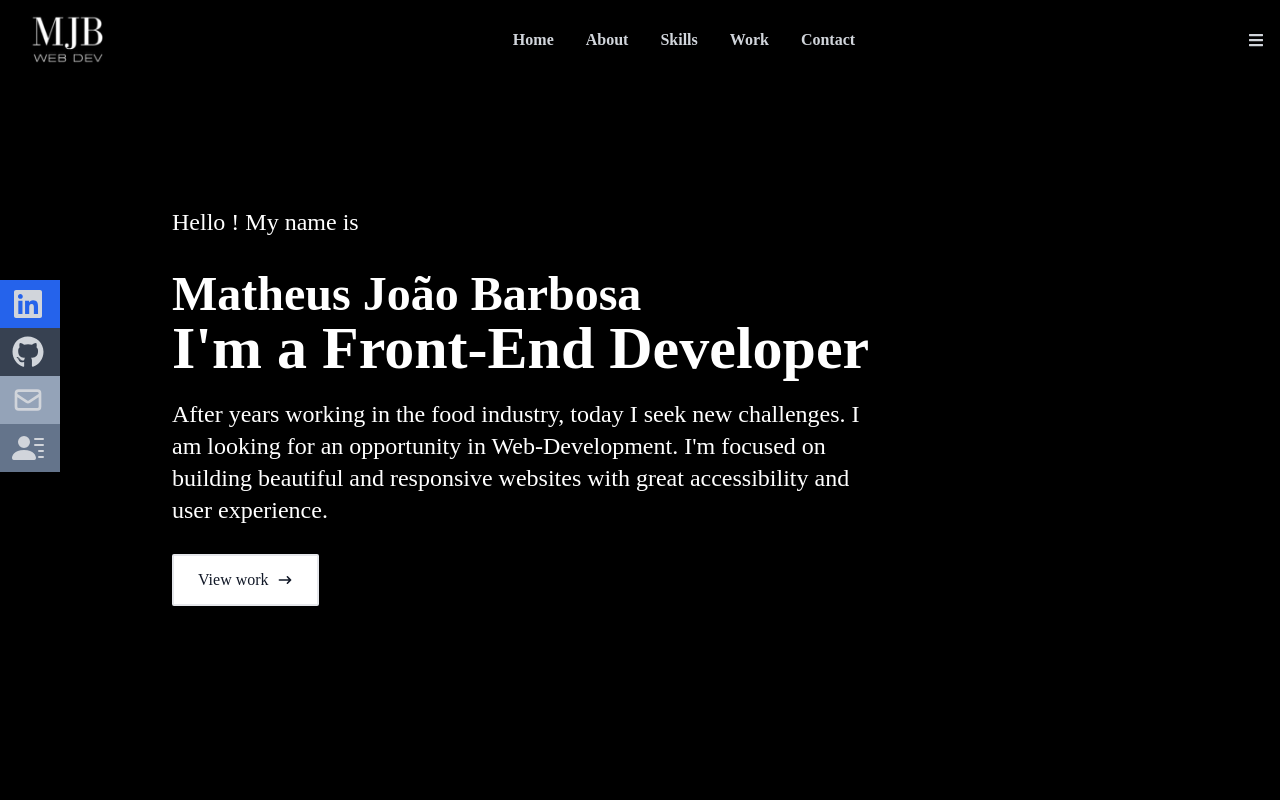
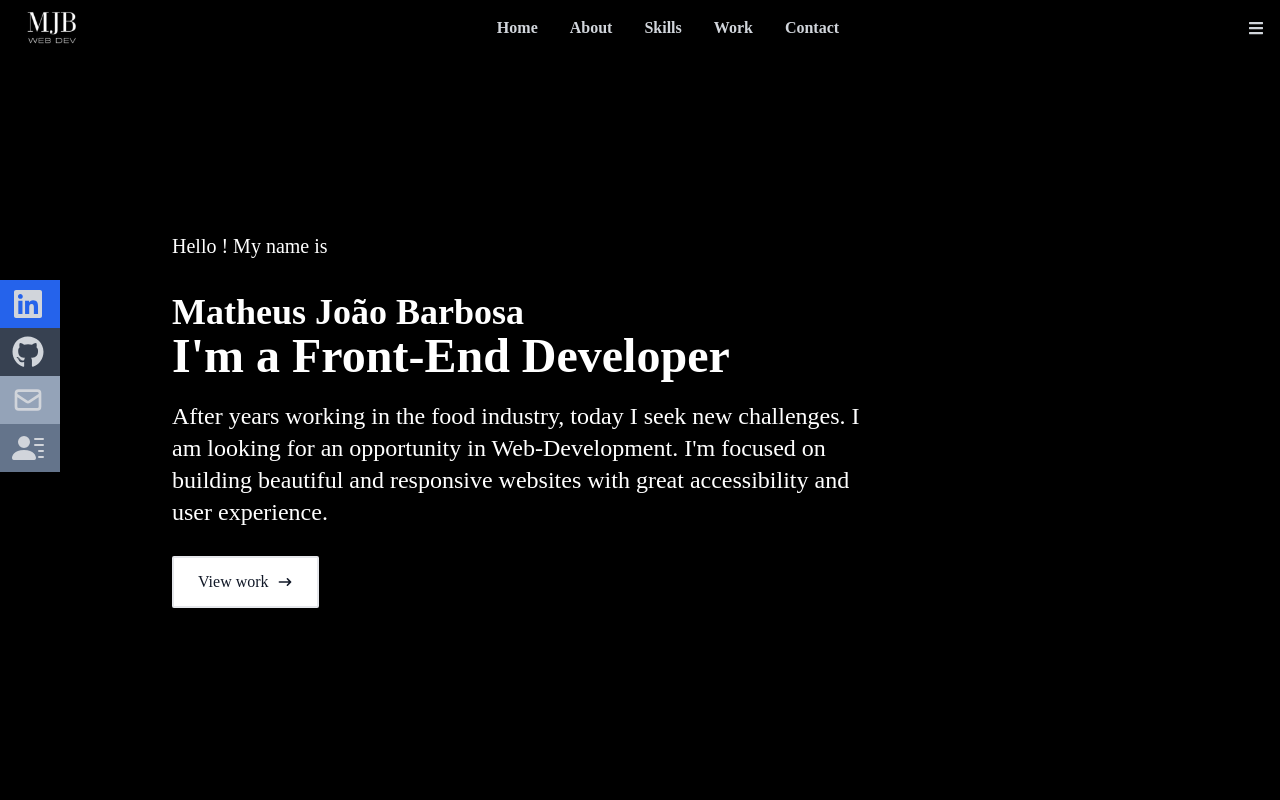
Before and after one commit to MJB2012/Portifolio, a React (Vite) app: page / in a window 1280 px wide. Shown: the top 800 px of the page. Built offline with nearby package versions, Linux system fonts and the light colour scheme.

Commit message:
final touches

```diff
--- a/src/Components/Contact.jsx
+++ b/src/Components/Contact.jsx
@@ -6,9 +6,9 @@ export function Contact() {
             action="https://getform.io/f/26c0a506-cd24-4bb8-847d-fa0f638e935d">
                 <div className="pb-8">
                     <p className="text-4xl text-white font-bold inline border-b-4 border-white">Contact</p>
-                    <p className="text-white py-4">You can contact me through the form bellow or shoot me an email at matheusjbarbosa@gmail.com</p>
+                    <p className="text-white py-4">You can contact me through the form bellow or shoot me an email at matheusjbarbosa23@gmail.com</p>
                 </div>
-                <input className="bg-white " type="text" placeholder="name" name="name" />
+                <input className="bg-white " type="text" placeholder=" name" name="name" />
                 <input className="my-4 p-2 bg-white" type="email" placeholder="email" name="email" />
                 <textarea className="bg-white p-8" name="message" ></textarea>
                 <button className="text-gray-900 group bg-white border-2 rounded-sm px-4 py-3 my-8 mx-auto flex items-center hover:bg-gray-600 hover:text-white duration-300">Let's get in touch</button>
--- a/src/Components/Header.jsx
+++ b/src/Components/Header.jsx
@@ -9,9 +9,9 @@ export function Header() {
   const [header, setHeader] = useState(false);
   const handleOnClick = () => setHeader(!header);
   return (
-    <div className="fixed w-full h-[5rem] flex justify-between items-center px-4 bg-black text-gray-300">
+    <div className="fixed w-full h-[3.5rem] flex justify-between items-center px-4 bg-black text-gray-300">
       <div>
-        <img src={Logo} alt="logo" style={{ width: "6.5rem" }} />
+        <img src={Logo} alt="logo" style={{ width: "4.5rem" }} />
       </div>
 
       {/* menu */}
--- a/src/Components/Home.jsx
+++ b/src/Components/Home.jsx
@@ -5,11 +5,11 @@ export function Home() {
   return (
     <div name="home" className="bg-black w-full h-screen">
       <div className="max-w-[62.5rem] mx-auto px-8 flex flex-col justify-center h-full">
-        <p className="text-white text-2xl mt-5">Hello ! My name is</p>
-        <h1 className="text-4xl sm:text-5xl text-white font-semibold mt-8">
+        <p className="text-white text-xl mt-12">Hello ! My name is</p>
+        <h1 className="text-4xl sm:text-4xl text-white font-semibold mt-8">
           Matheus João Barbosa
         </h1>
-        <h2 className="text-white text-6xl font-bold">
+        <h2 className="text-white text-5xl font-bold">
           I'm a Front-End Developer
         </h2>
         <p className="text-white text-2xl font-light my-1 py-4 max-w-[700px]">
```
